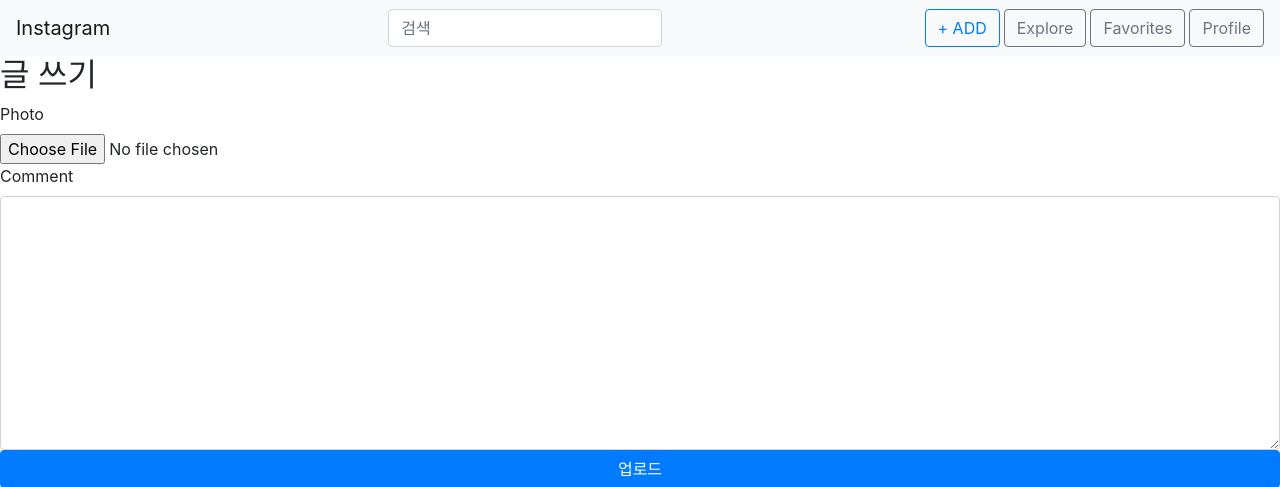
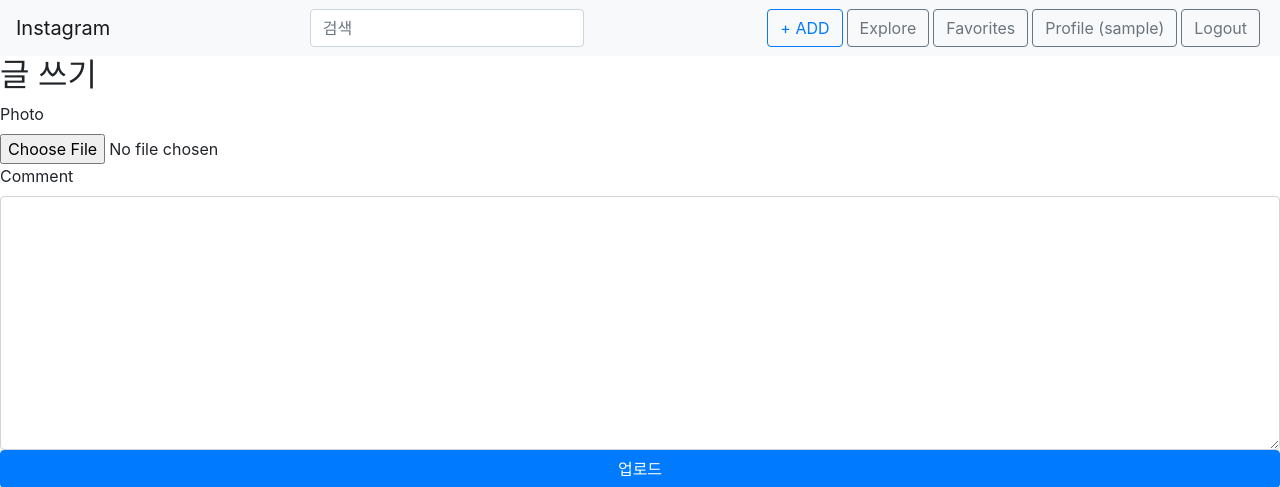
Before and after one commit to gambler1541/re-Instagram, a Django app: page /posts/create/ in a window 1280 px wide. Shown: the top 487 px of the page. Run offline with Django 3.2, Linux system fonts and the light colour scheme; the visitor is signed in with stand-in values (Sample User, id 1); some libraries are stand-ins or nearby versions.

Commit message:
login처리 및 base.html에서 로그인여부 표시

```diff
--- a/templates/base.html
+++ b/templates/base.html
@@ -32,9 +32,26 @@
             <li class="nav-item mr-sm-1">
                 <a href="#" class="btn btn-outline-secondary">Favorites</a>
             </li>
+            <li class="nav-item mr-sm-1">
+                <a href="" class="btn btn-outline-secondary">
+                    Profile
+                    {%  if user.is_authenticated %}
+                        ({{ user.username }})
+                    {% endif %}
+                </a>
+            </li>
+            {% if user.is_authenticated %}
+            <li class="nav-item mr-sm-1">
+                <a href="" class="btn btn-outline-secondary">Logout</a>
+            </li>
+            {% else %}
             <li class="nav-item">
-                <a href="" class="btn btn-outline-secondary">Profile</a>
+                <a href="" class="btn btn-outline-secondary">Login</a>
             </li>
+            <li class="nav-item">
+                <a href="" class="btn btn-outline-secondary">SignUp</a>
+            </li>
+            {% endif %}
         </ul>
     </nav>
     </div>
--- a/templates/members/login.html
+++ b/templates/members/login.html
@@ -2,7 +2,6 @@
 
 {% block content %}
 <div class="col col-lg-4 offset-lg-4 col-md-6 offset-md-3 col-sm-8 offset-sm-2">
-
     <form action="" method="POST">
     {% csrf_token %}
     {% for field in form %}
```
